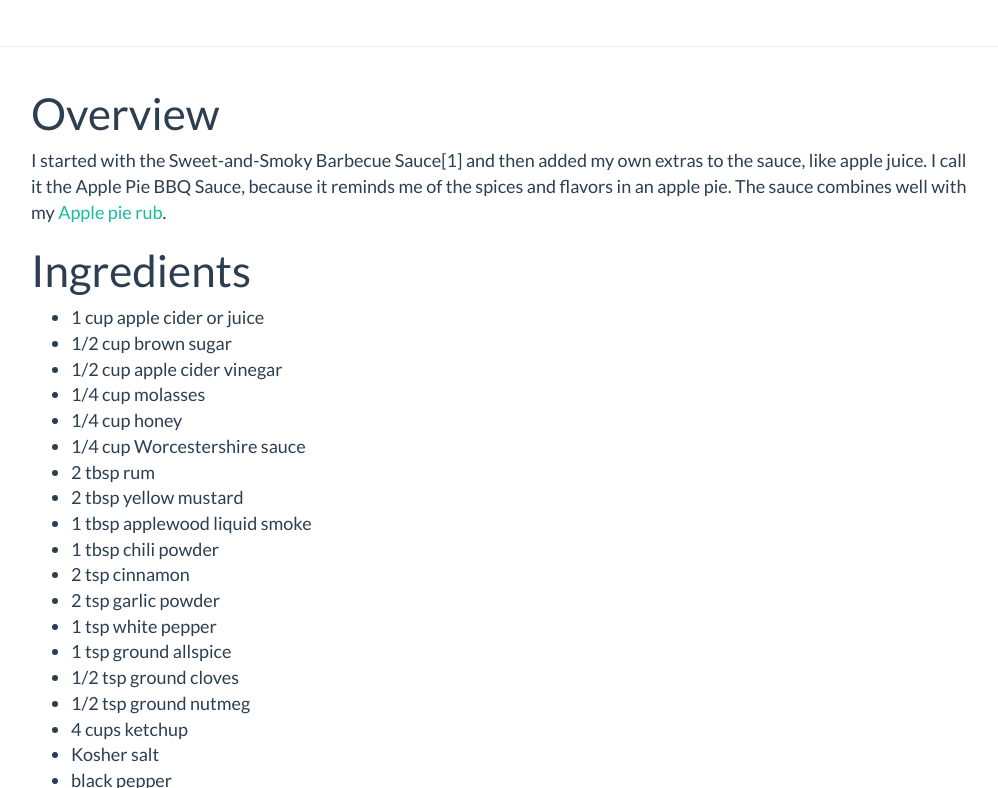
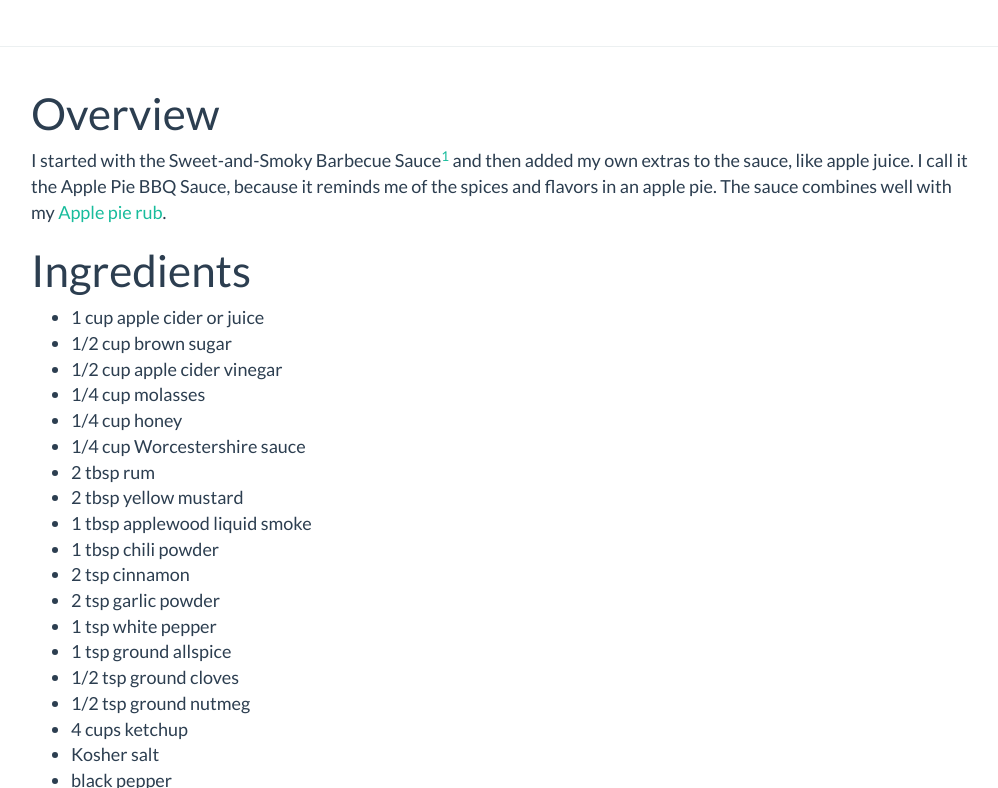
Before and after one commit to psychoph/psychoph.github.io, a Jekyll site: the page built from _posts/2013/2013-07-03-apple-pie-bbq-sauce.markdown, in a window 1280 px wide and 900 px high, scrolled down 271 px, cut to the strip 112-900 px from the top of the window. Shown: the whole strip, without its empty margins (139-1137 px from the left). Built offline with Jekyll 4.4.1, drawn with Linux system fonts in a browser that asks for light colours; nearby versions of some CDN libraries; comment, search, counter and statistics services are not loaded; some of the changed text lies outside the part shown.

```diff
--- a/_posts/2013/2013-07-03-apple-pie-bbq-sauce.markdown
+++ b/_posts/2013/2013-07-03-apple-pie-bbq-sauce.markdown
@@ -12,7 +12,7 @@ category: bbq
 ---
 ## Overview
 
-I started with the Sweet-and-Smoky Barbecue Sauce[1] and then added my own extras to the sauce, like apple juice. I call it the Apple Pie BBQ Sauce, because it reminds me of the spices and flavors in an apple pie. The sauce combines well with my [Apple pie rub](http://jasonhardin.com/grilling-and-smoking/recipes/apple-pie-rub/).
+I started with the Sweet-and-Smoky Barbecue Sauce<sup>[1](#1)</sup> and then added my own extras to the sauce, like apple juice. I call it the Apple Pie BBQ Sauce, because it reminds me of the spices and flavors in an apple pie. The sauce combines well with my [Apple pie rub](http://jasonhardin.com/grilling-and-smoking/recipes/apple-pie-rub/).
 
 ## Ingredients
 
@@ -42,7 +42,7 @@ I started with the Sweet-and-Smoky Barbecue Sauce[1] and then added my own extra
 
 ## Instructions
 
-[1][1]
+[1](#1)
 
 1. Combine all ingredients except the ketchup in a non reactive pan.
 1. Bring to a simmer on medium heat. Cook uncovered for about 5 minutes until everything dissolves. Stir constantly.
```
Also changed, not shown: other parts of _posts/2013/2013-07-03-apple-pie-bbq-sauce.markdown (+1 -2 lines).
